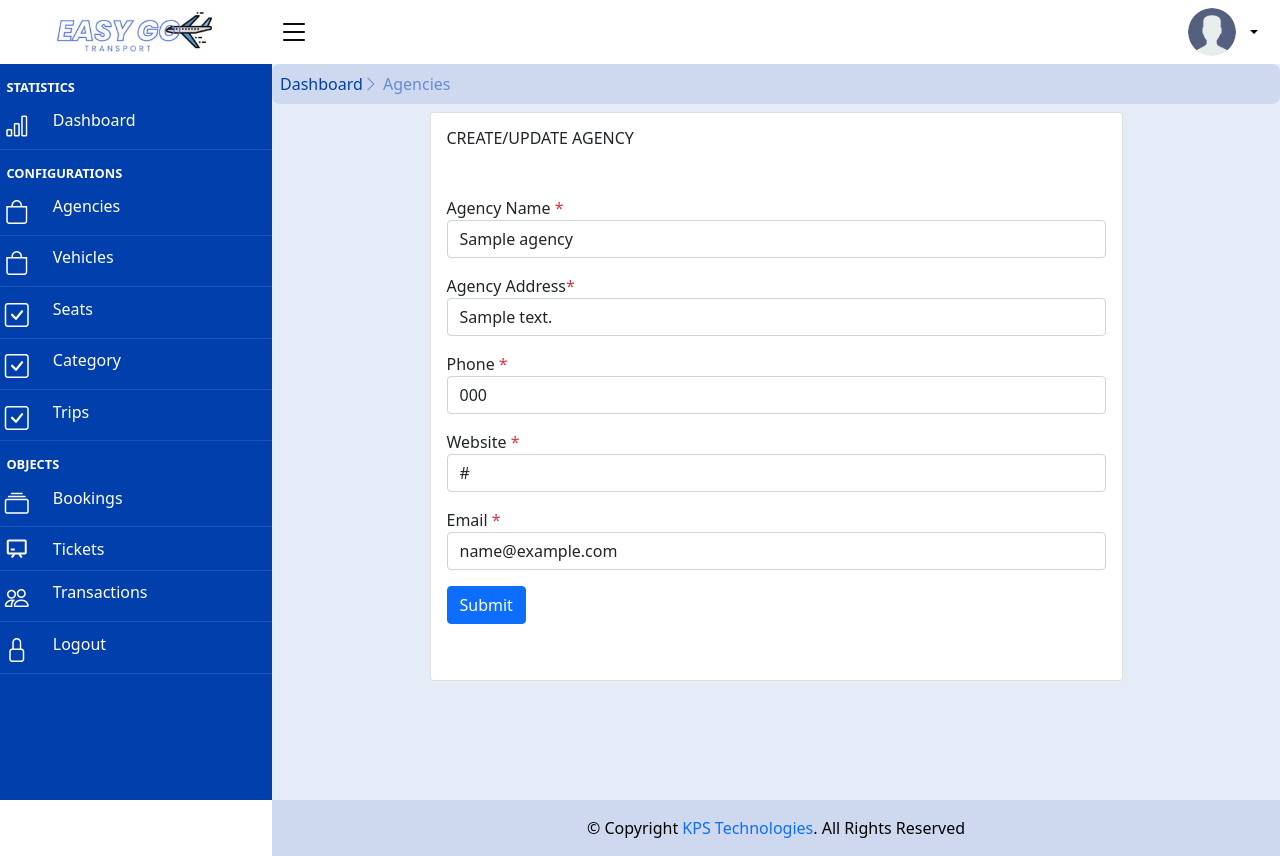
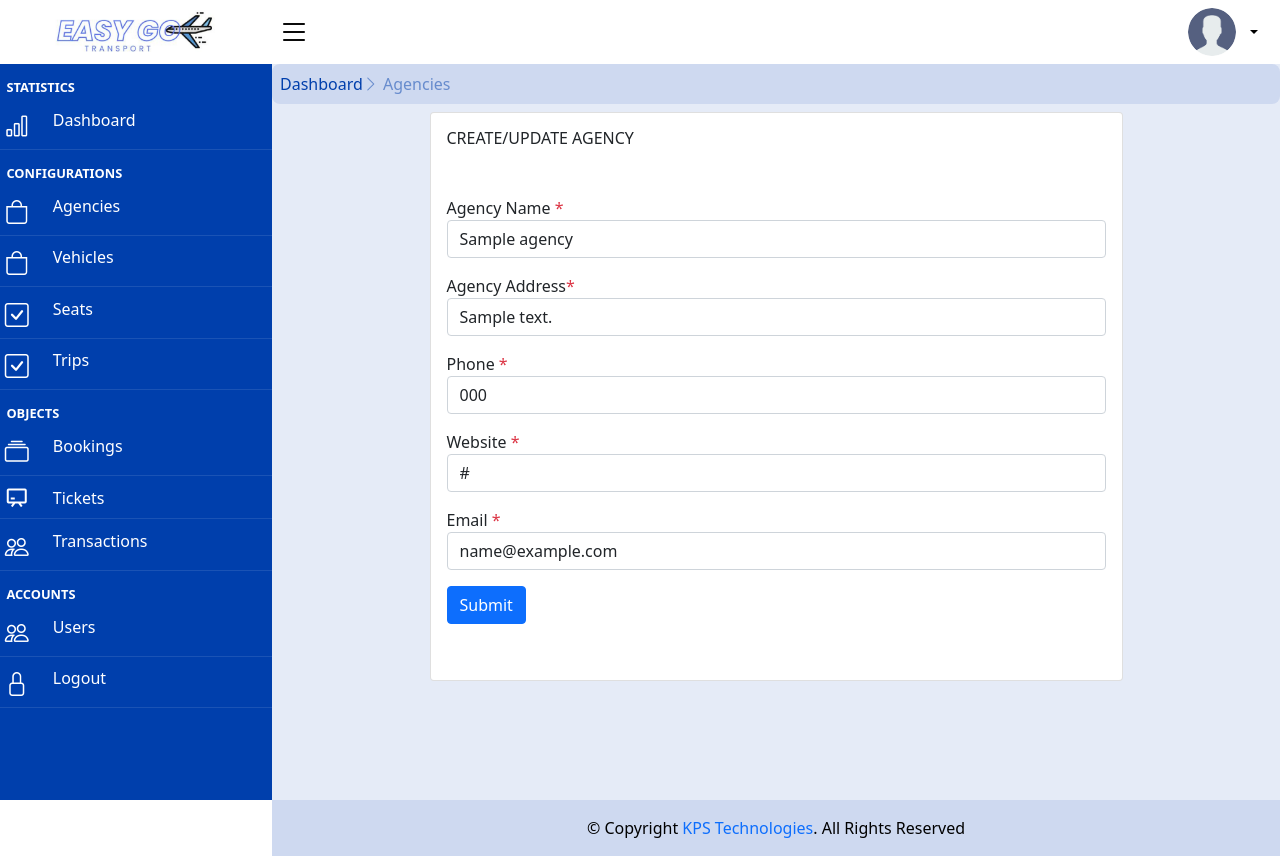
Before and after one commit to DevPrinceK/flight, a Django app: template core/backend/templates/backend/create_update_agency.html in a window 1280 px wide. Run offline with Django 4.2, Linux system fonts and the light colour scheme; the template is opened without the code that fills it: most values are stand-ins (such as "Sample title", 1, 10 or a date in 2020); some libraries are stand-ins or nearby versions.

Commit message:
Update base.html

```diff
--- a/core/backend/templates/backend/base.html
+++ b/core/backend/templates/backend/base.html
@@ -78,6 +78,7 @@
                 </div>
             </a>
         </div>
+        {% if perms.backend.view_vehiclecategory %}
         <div class="side-bar-item" title="category" id="category">
             <a href="{% url 'backend:categories' %}" class="d-flex">
                 <div class="icon">
@@ -88,6 +89,7 @@
                 </div>
             </a>
         </div>
+        {% endif %}
         <div class="side-bar-item" title="trips" id="trips">
             <a href="{% url 'backend:trips' %}" class="d-flex">
                 <div class="icon">
@@ -129,6 +131,17 @@
                 </div>
                 <div class="lable">
                     <span>Transactions</span>
+                </div>
+            </a>
+        </div>
+        <h6 class="item-header mt-3">ACCOUNTS</h6>
+        <div class="side-bar-item" title="Transactions" id="transactions">
+            <a href="{% url 'backend:users' %}" class="d-flex">
+                <div class="icon">
+                    <i class="bi bi-people" style="font-size: 1.5em;"></i>
+                </div>
+                <div class="lable">
+                    <span>Users</span>
                 </div>
             </a>
         </div>
```
